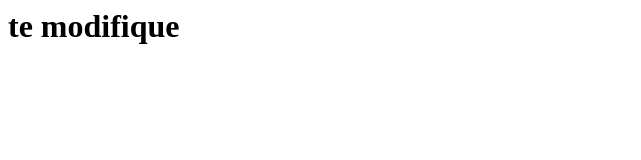
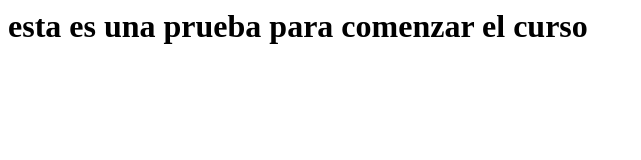
Before and after one commit to joseivanortiz/goit-markup-hw-01, a plain HTML site: page index.html in a window 1280 px wide. Shown: the whole page, without its empty margins (0-641 px from the left). Drawn offline with Linux system fonts and the light colour scheme.

Commit message:
configuracion proyecto

```diff
--- a/index.html
+++ b/index.html
@@ -8,6 +8,6 @@
 <body>
 
 
-    <h1> te modifique </h1>
+    <h1> esta es una prueba para comenzar el curso </h1>
 </body>
 </html>
```
